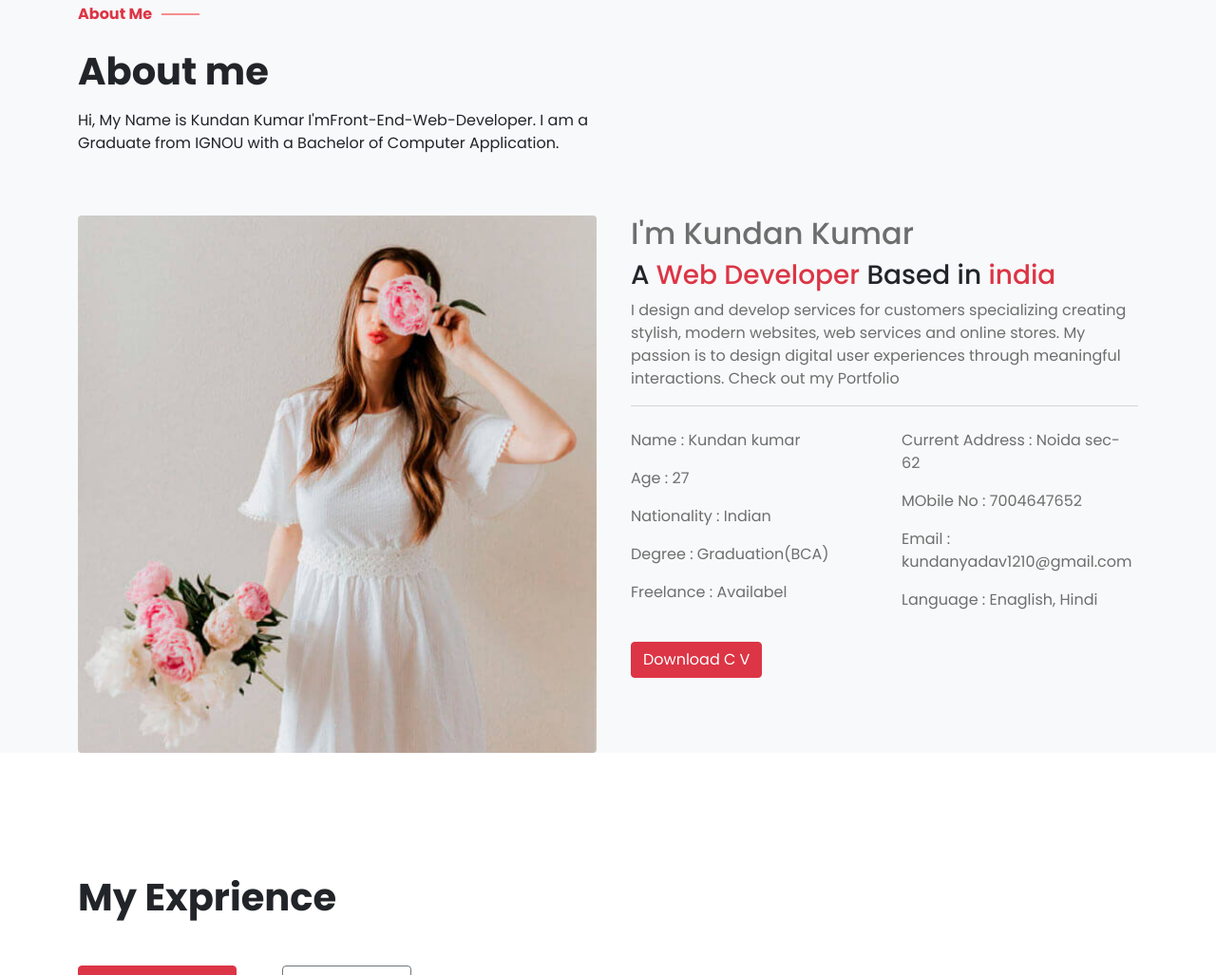
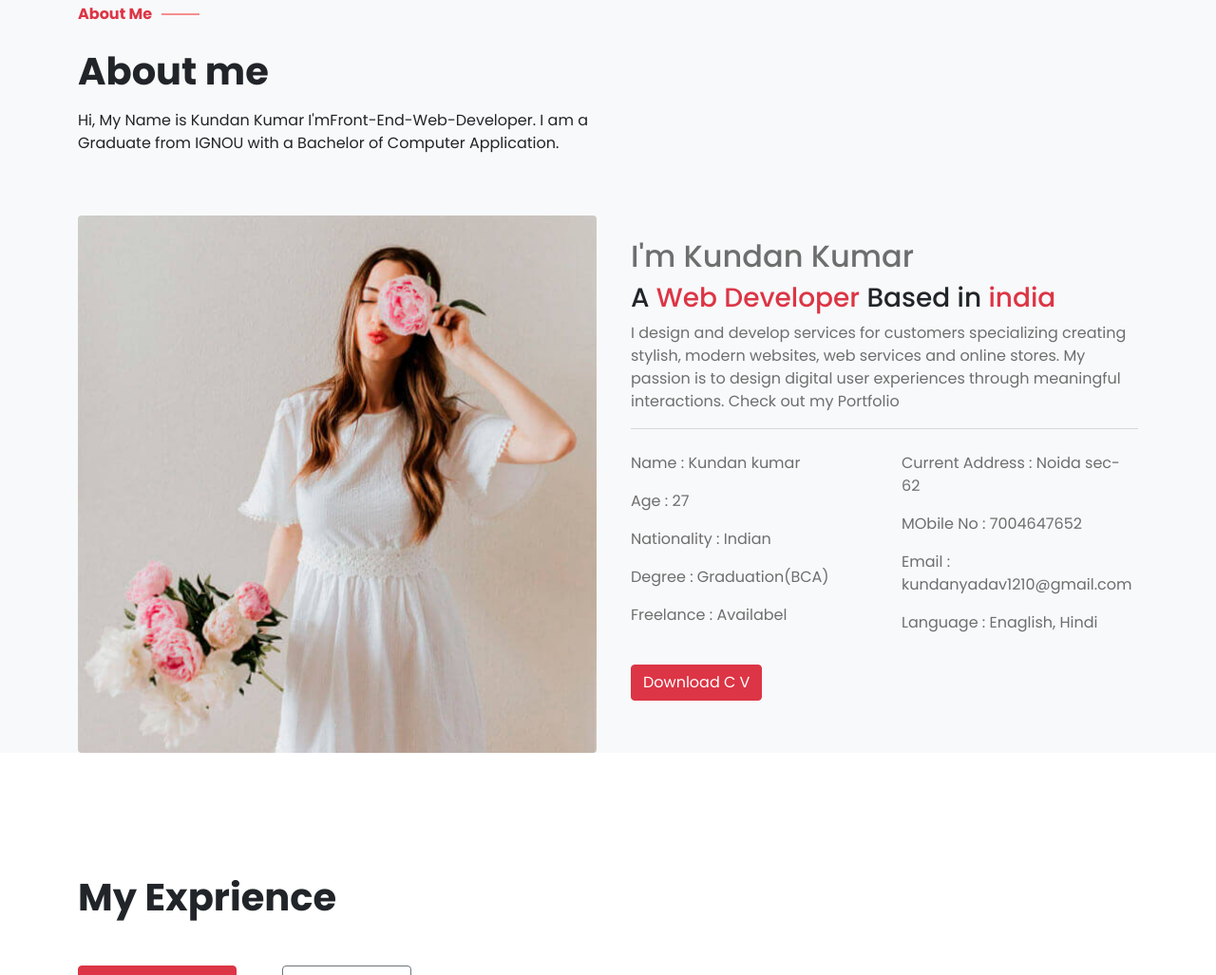
Before and after one commit to KundanKumarRoy/myportfolio.github.io, a plain HTML site: page index.html in a window 1280 px wide. Shown: the part 845-1872 px from the top of the page at 95% size. Drawn offline with nearby package versions, Linux system fonts and the light colour scheme; a script that the page names is missing.

Commit message:
Update index.html

```diff
--- a/index.html
+++ b/index.html
@@ -89,7 +89,7 @@
             <img src="asset/image/3.jpg" alt="" class="rounded img-fluid">
           </div>
         </div>
-        <div class="col-md-6 mt-4 mt-md-0">
+        <div class="col-md-6 mt-0 mt-md-4">
           <div class="row ">
             <div class="col-md-12 ps-4">
               <div class="info  ">
```
